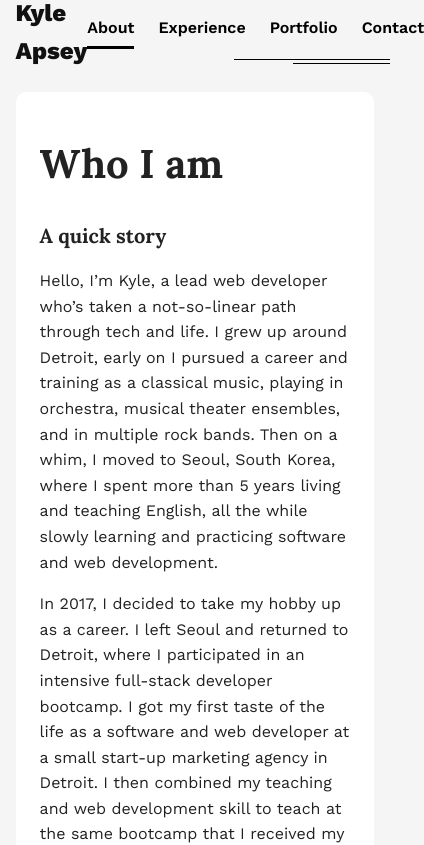
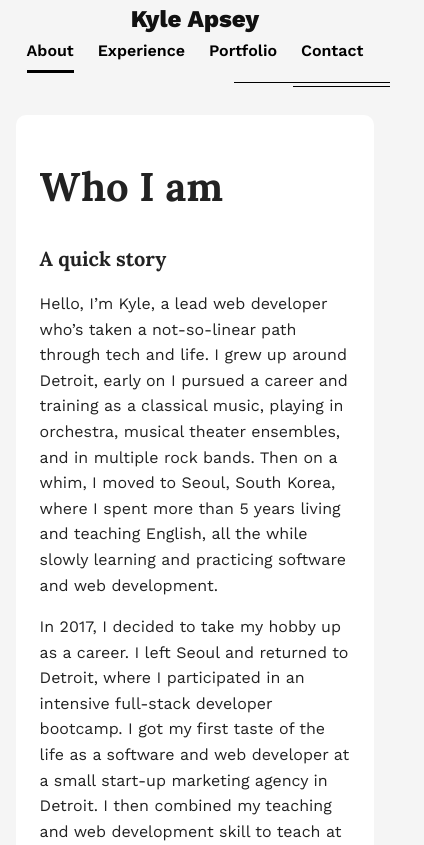
Before and after one commit to KyleApsey/kyleapsey_site, a Vue app: page / in a window 390 px wide. Shown: the top 845 px of the page, 424 px wide, since content can reach past the window. Built offline with nearby package versions, Linux system fonts and the light colour scheme.

Commit message:
update:  header mobile navigation

```diff
--- a/src/components/Header/SiteHeader.scss
+++ b/src/components/Header/SiteHeader.scss
@@ -36,12 +36,23 @@
   display: flex;
   align-items: center;
   justify-content: space-between;
-  height: 64px;
+  flex-direction: column;
+  height: auto;
+
+  @media (min-width: 600px) {
+    height: 64px;
+    flex-direction: row;
+  }
 }
 
 .nav {
   display: flex;
   gap: 24px;
+  padding-bottom: 14px;
+
+  @media (min-width: 600px) {
+    padding-bottom: 0;
+  }
 }
 
 .nav-link {
```
